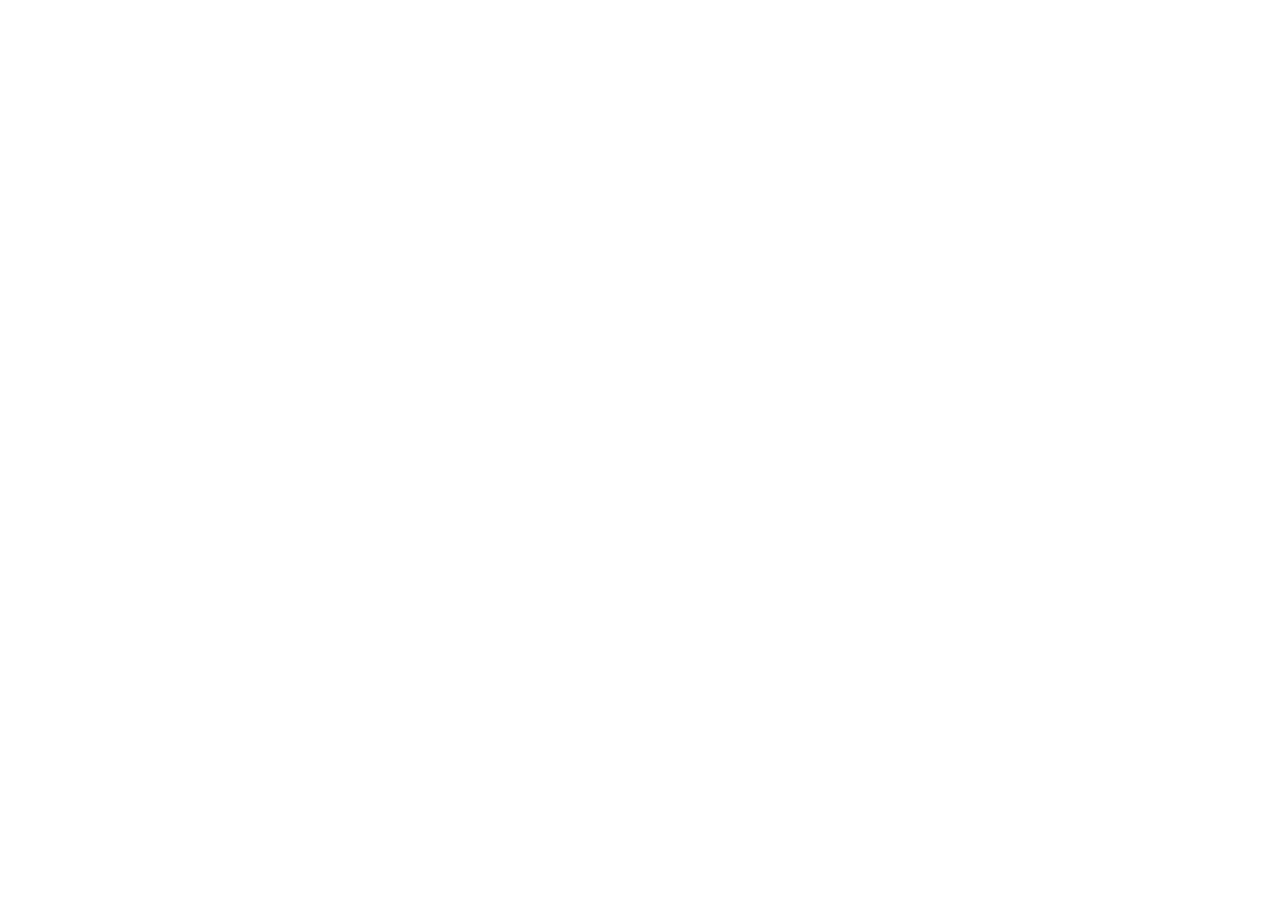
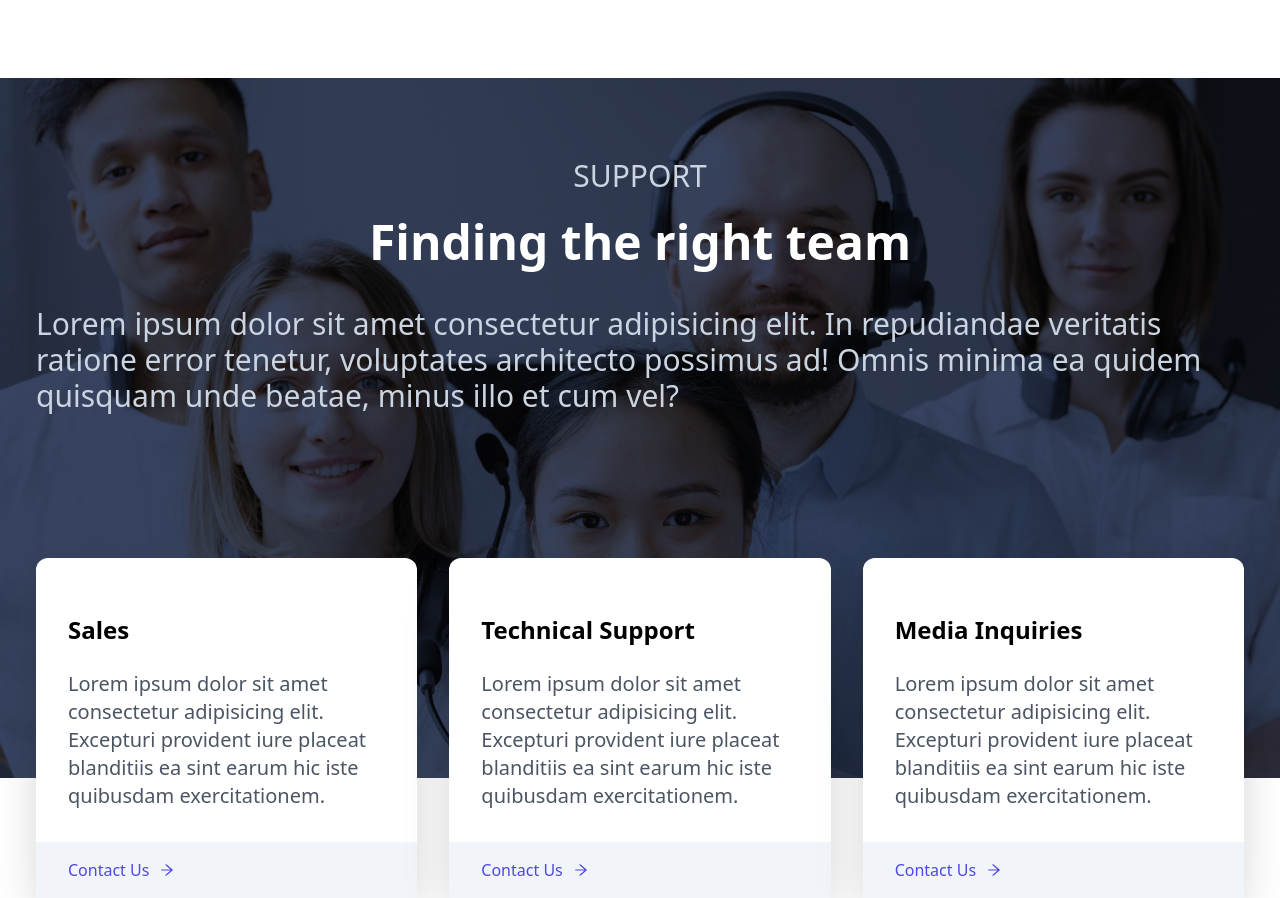
Before and after one commit to IbrahimElsharawy/Cloud-Management, a React (Create React App) app: page / in a window 1280 px wide. Shown: the part 1400-2298 px from the top of the page. Before the commit the page ends 1382 px from the top, so only its background shows below. Built offline with nearby package versions, Linux system fonts and the light colour scheme.

Commit message:
Add Support Component

```diff
--- a/src/App.js
+++ b/src/App.js
@@ -2,12 +2,17 @@
 import About from "./components/About";
 import Hero from "./components/Hero";
 import Navbar from "./components/Navbar";
+import Support from "./components/Support";
+
+
 function App() {
   return (
     <div>
     <Navbar/>
     <Hero/>
     <About/>
+    <Support />
+
     </div>
   );
 }
--- /dev/null
+++ b/src/components/Support.js
@@ -0,0 +1,55 @@
+import React from "react";
+import supportImg from "../assets/support.jpg";
+import { AiOutlineArrowRight } from "react-icons/ai";
+
+const Support = () => {
+  return (
+    <div name='support' className='w-full mt-24'>
+      <div className='w-full h-[700px] bg-gray-900/90 absolute'>
+        <img className='w-full h-full object-cover mix-blend-overlay' src={supportImg} alt="/" />
+      </div>
+
+      <div className='max-w-[1240px] mx-auto text-white relative'>
+          <div className='px-4 py-12'>
+              <h2 className='text-3xl pt-8 text-slate-300 uppercase text-center'>Support</h2>
+              <h3 className='text-5xl font-bold py-6 text-center'>Finding the right team</h3>
+              <p className='py-4 text-3xl text-slate-300'>Lorem ipsum dolor sit amet consectetur adipisicing elit. In repudiandae veritatis ratione error tenetur, voluptates architecto possimus ad! Omnis minima ea quidem quisquam unde beatae, minus illo et cum vel?</p>
+          </div>
+
+          <div className='grid grid-cols-1 lg:grid-cols-3 relative gap-x-8 gap-y-16 px-4 pt-12 sm:pt-20 text-black'>
+              <div className='bg-white rounded-xl shadow-2xl'>
+                  <div className='p-8'>
+                      <h3 className='font-bold text-2xl my-6'>Sales</h3>
+                      <p className='text-gray-600 text-xl'>Lorem ipsum dolor sit amet consectetur adipisicing elit. Excepturi provident iure placeat blanditiis ea sint earum hic iste quibusdam exercitationem.</p>
+                  </div>
+                  <div className='bg-slate-100 pl-8 py-4'>
+                      <p className='flex items-center text-indigo-600'>Contact Us <AiOutlineArrowRight className='w-5 ml-2' /></p>
+                  </div>
+              </div>
+
+              <div className='bg-white rounded-xl shadow-2xl'>
+                  <div className='p-8'>
+                      <h3 className='font-bold text-2xl my-6'>Technical Support</h3>
+                      <p className='text-gray-600 text-xl'>Lorem ipsum dolor sit amet consectetur adipisicing elit. Excepturi provident iure placeat blanditiis ea sint earum hic iste quibusdam exercitationem.</p>
+                  </div>
+                  <div className='bg-slate-100 pl-8 py-4'>
+                      <p className='flex items-center text-indigo-600'>Contact Us <AiOutlineArrowRight className='w-5 ml-2' /></p>
+                  </div>
+              </div>
+
+              <div className='bg-white rounded-xl shadow-2xl'>
+                  <div className='p-8'>
+                      <h3 className='font-bold text-2xl my-6'>Media Inquiries</h3>
+                      <p className='text-gray-600 text-xl'>Lorem ipsum dolor sit amet consectetur adipisicing elit. Excepturi provident iure placeat blanditiis ea sint earum hic iste quibusdam exercitationem.</p>
+                  </div>
+                  <div className='bg-slate-100 pl-8 py-4'>
+                      <p className='flex items-center text-indigo-600'>Contact Us <AiOutlineArrowRight className='w-5 ml-2' /></p>
+                  </div>
+              </div>
+          </div>
+      </div>
+  </div>
+  );
+};
+
+export default Support;
```
Also changed, not shown: 1 other file (tests, documents, lock files or other folders).
